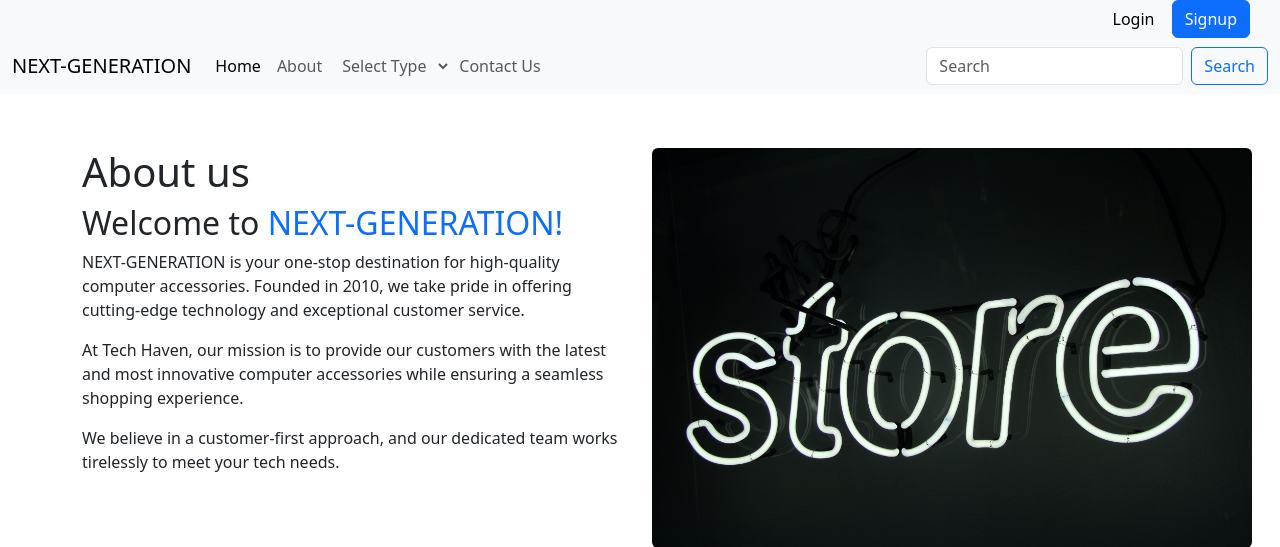
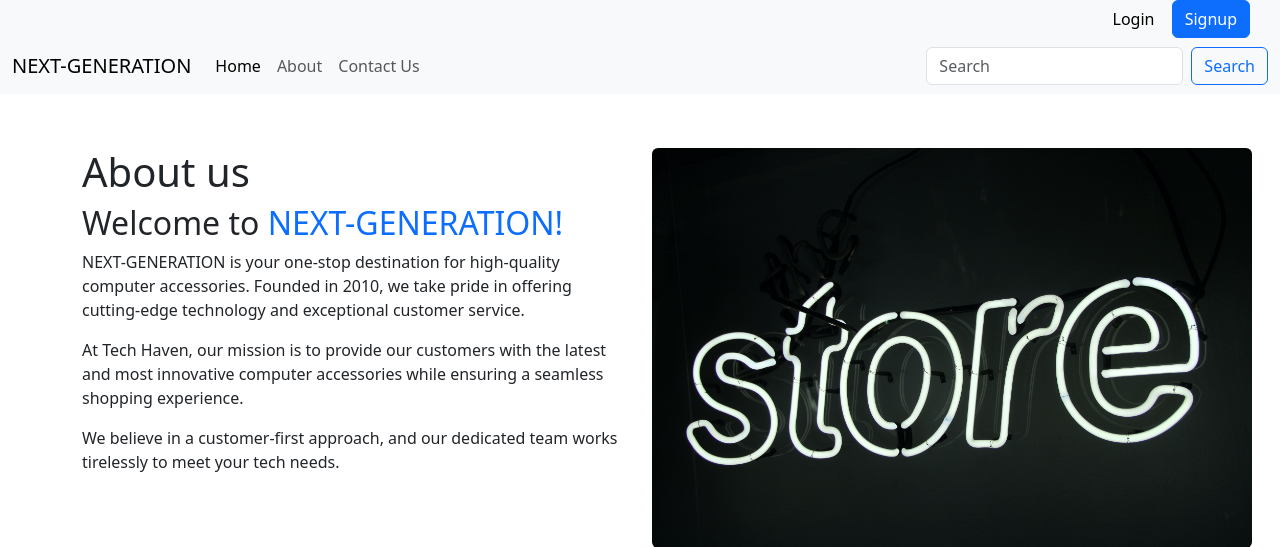
Before and after one commit to abduhafiz1993/NG-website, a Flask app: page /about in a window 1280 px wide. Shown: the top 547 px of the page. Run offline with Flask 3, Linux system fonts and the light colour scheme; some libraries are stand-ins or nearby versions.

Commit message:
fixing bug in some features

```diff
--- a/app.py
+++ b/app.py
@@ -67,7 +67,7 @@ def feedback():
 @app.route("/")
 @app.route("/home")
 def home():
-    products = db.execute("SELECT * FROM Products ORDER BY created_at DESC LIMIT 16")
+    products = db.execute("SELECT * FROM Products where sold = 'False' ORDER BY created_at DESC LIMIT 16")
 
     return render_template("index.html", types =Types, products= products)
 
@@ -102,6 +102,7 @@ def contact():
 
 @app.route("/login", methods=["POST", "GET"])
 def login():
+
     session.clear()
     if request.method == "POST":
         # Ensure username was submitted
@@ -152,10 +153,10 @@ def product():
         rows = db.execute("SELECT * FROM Users WHERE user_id = ?", session["user_id"])
         role = rows[0]["role"]
     if request.method == 'POST':
-        products = db.execute("select * from Products where type_id = (select type_id from Types where type_name = ?) and sold = 'False' ORDER BY created_at DESC limit 32", request.form.get("id"))
+        products = db.execute("select * from Products where type_id = (select type_id from Types where type_name = ?) and sold = ? ORDER BY created_at DESC limit 32", request.form.get("id"), 'False' )
         return render_template("product.html", products = products, role=role)
 
-    products = db.execute("select * from Products ORDER BY created_at DESC limit 32 where sold = 'False' ")
+    products = db.execute("select * from Products where sold = ? ORDER BY created_at DESC limit 32 ", 'False')
     return render_template("product.html", products = products, role=role)
 
 @app.route("/signup", methods =["POST", "GET"])
--- a/templates/layout.html
+++ b/templates/layout.html
@@ -35,17 +35,6 @@
               </li>
               <li class="nav-item">
                 <a class="nav-link" href="{{ url_for('about') }}">About</a>
-              </li>
-              <li class="nav-item dropdown">
-                <form action="/porduct" method="POST">
-                <select class="nav-link dropdown-toggle" href="#" role="button" data-bs-toggle="dropdown" aria-expanded="false">
-                  <option class="dropdown-item" value="" disabled selected>Select Type</option>
-                    {% for type in types %}
-                      <option class="dropdown-item" id="Laptops"  name="id" value="{{ type['type_id'] }}">{{ type["type_name"] }}</option>
-                    {% endfor %}
-                    <button type="submit">Selected</button>
-                </select>
-              </form>
               </li>
               <li class="nav-item">
                 <a class="nav-link" href="{{ url_for('contact') }}">Contact Us</a>
```
Also changed, not shown: database.db.
